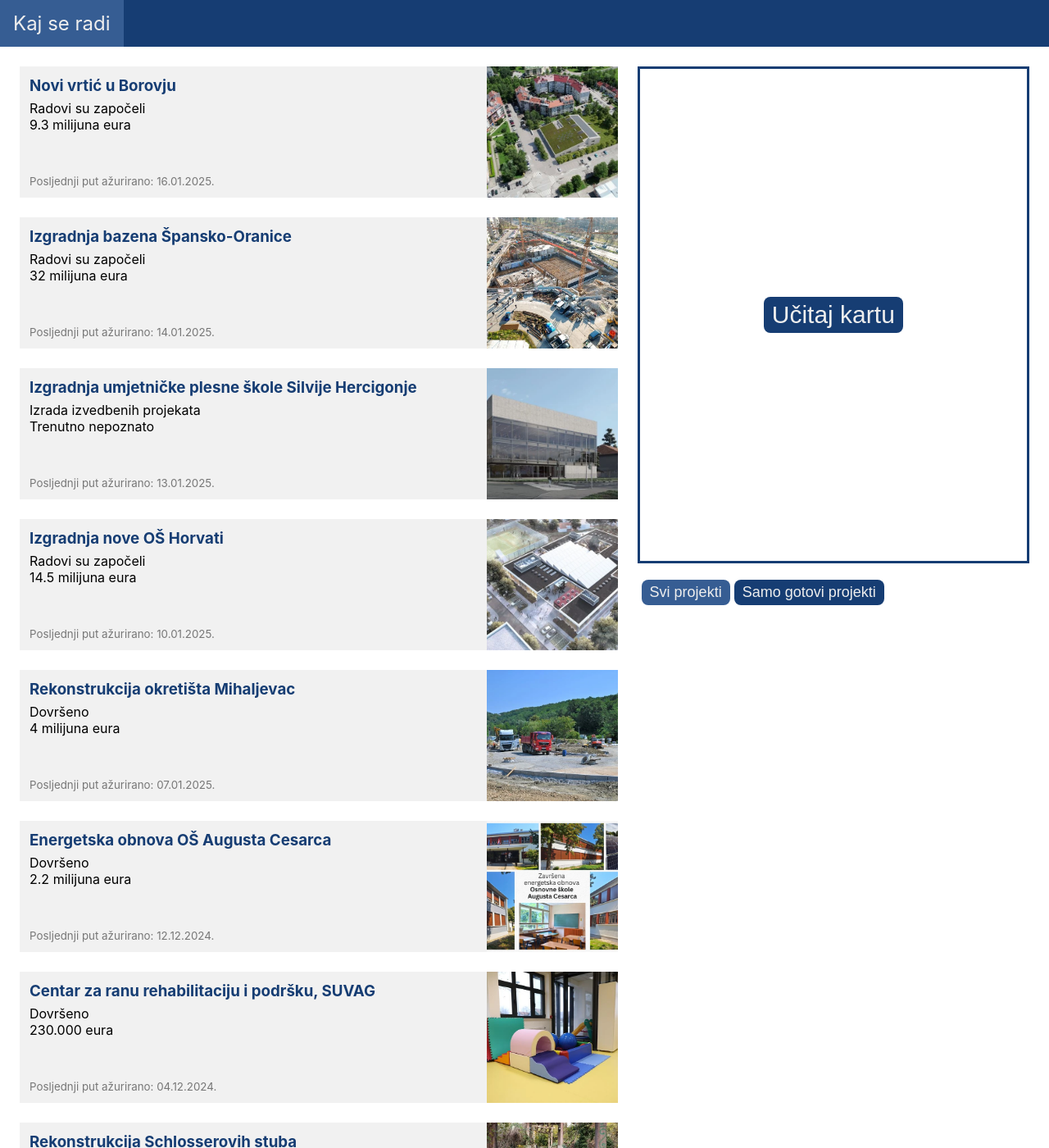
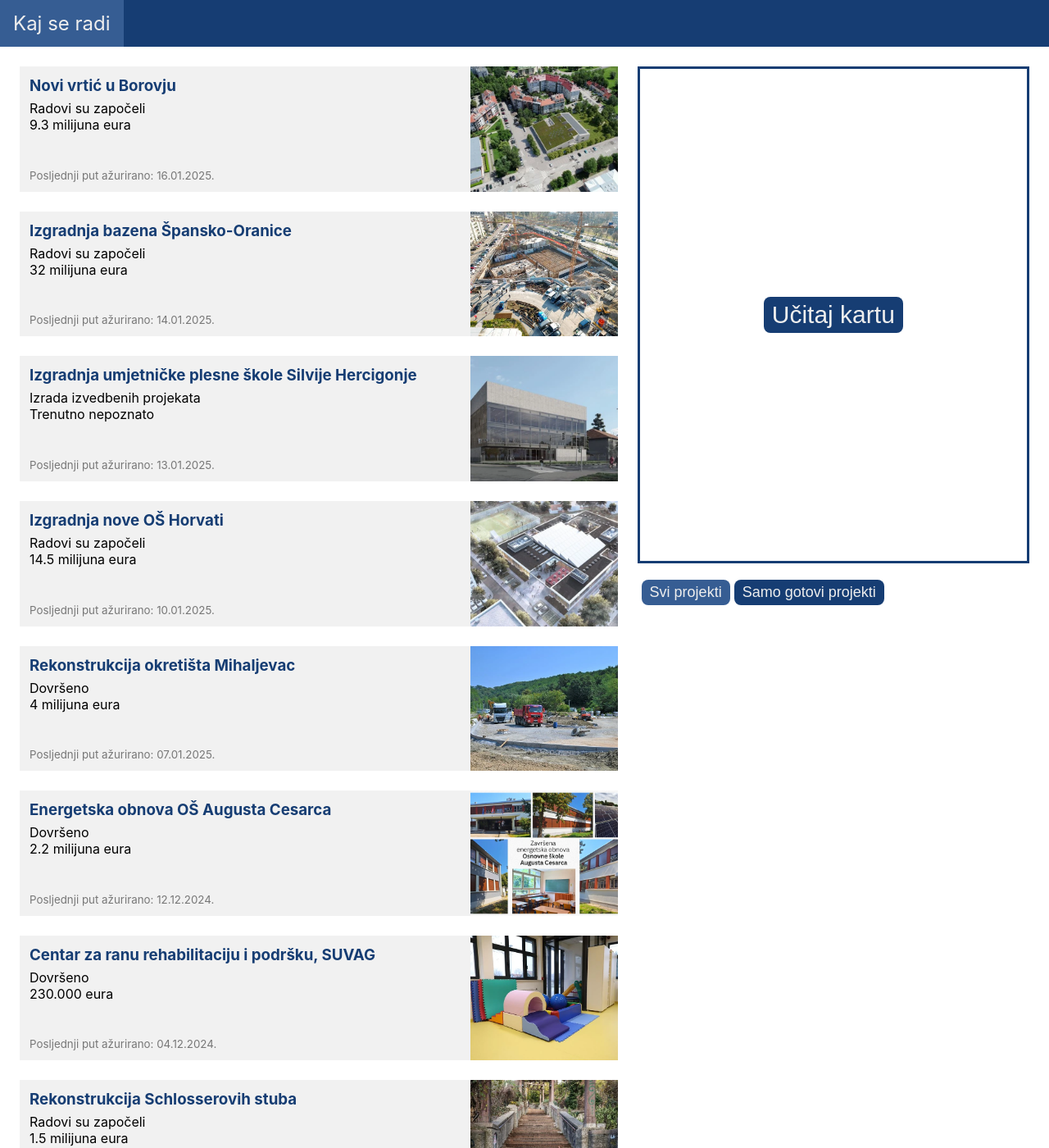
Before and after one commit to KajSeRadi/KajSeRadi.github.io, a Jekyll site: the page built from index.html, in a window 1280 px wide and 1400 px high. Shown: the whole window at 82% size. Built offline with Jekyll 4.4.1, drawn with Linux system fonts in a browser that asks for light colours.

Commit message:
Popravi prikaz na mobitelima.

```diff
--- a/assets/css/main.scss
+++ b/assets/css/main.scss
@@ -132,8 +132,8 @@
 .projekti {
     grid-area: projekti;
     display: grid;
-    grid-template-columns: repeat(auto-fill, minmax(512px, auto));
-    grid-auto-rows: 160px;
+    grid-template-columns: repeat(auto-fill, minmax(360px, auto));
+    grid-auto-rows: 1fr;
     gap: 24px;
     padding-top: 24px;
 }
@@ -141,15 +141,26 @@
 .projekt {
     text-decoration: none;
     color: black;
+
+    background: #f1f1f1;
+    display: grid;
+    grid-template-columns: auto 180px;
+    padding-left: 12px;
 }
 
-.projekti .projekt {
-    background: #f1f1f1;
+@media (max-width: 320px) {
+    .projekti {
+        grid-template-columns: repeat(auto-fill, minmax(auto, 320px));
+    }
 
-    display: grid;
-    grid-template-columns: auto 160px;
-    grid-template-rows: 160px;
-    padding-left: 12px;
+    .projekt {
+        grid-template-columns: auto;
+        padding-left: 0px;
+    }
+
+    .podaci {
+        margin-left: 6px;
+    }
 }
 
 .projekt .zaglavlje {
@@ -157,7 +168,6 @@
     padding-right: 12px;
     padding-top: 12px;
 }
-
 
 .projekt .podaci {
     display: flex;
```
